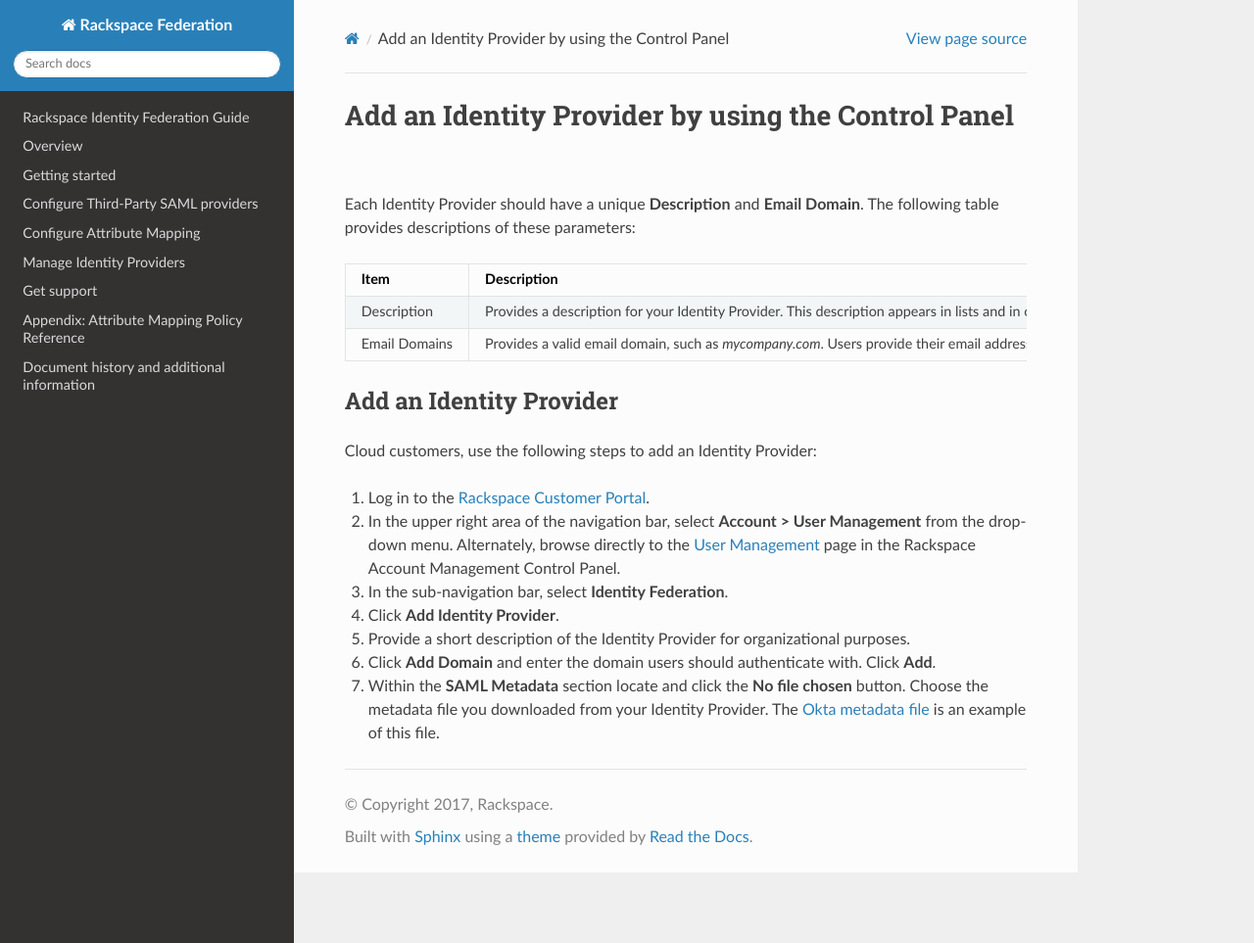
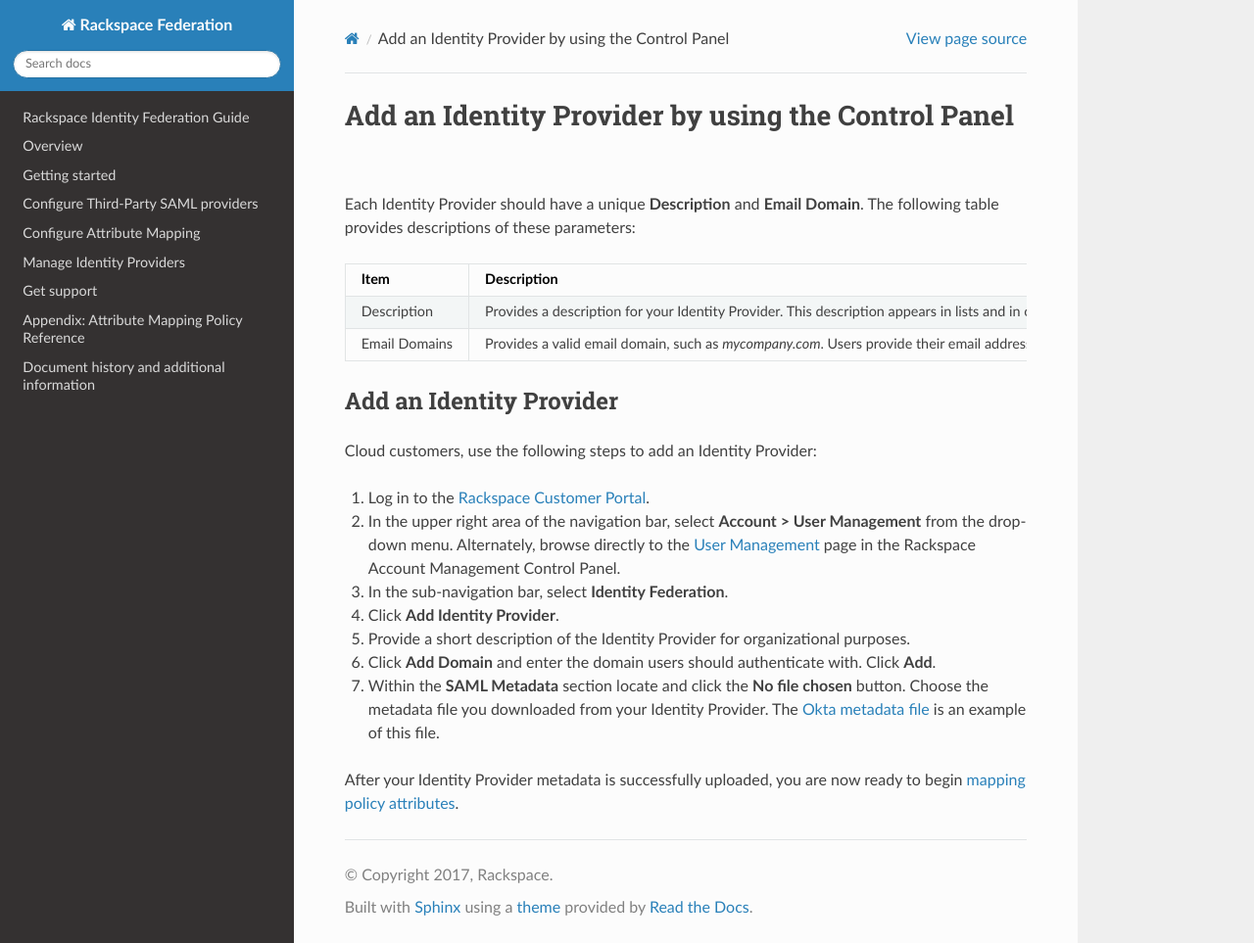
Before and after one commit to rackerlabs/docs-rackspace-federation, a Sphinx documentation site: the page built from doc/gettingstarted/add-idp-cp.rst, in a window 1280 px wide and 963 px high. Shown: the whole window at 98% size. Built offline with Sphinx 7.4.7 and the Read the Docs theme 2.0.0, drawn with Linux system fonts in a browser that asks for light colours; the version number could not be read and is left out.

Commit message:
final edit

```diff
--- a/doc/config-3p-saml/config-okta/okta-setup.rst
+++ b/doc/config-3p-saml/config-okta/okta-setup.rst
@@ -80,7 +80,7 @@
        section for additional details.
 
 10. Click **Next**. The next page can be filled out however you prefer and then
-    click **Finish.
+    click **Finish**.
 
 You have successfully added Rackspace Federation to your Okta account.
 
--- a/doc/gettingstarted/add-idp-cp.rst
+++ b/doc/gettingstarted/add-idp-cp.rst
@@ -46,3 +46,6 @@
 7. Within the **SAML Metadata** section locate and click the **No file chosen**
    button. Choose the metadata file you downloaded from your |idp|. The
    :ref:`Okta metadata file<okta-metadata>` is an example of this file.
+
+After your |idp| metadata is successfully uploaded, you are now ready to begin
+:ref:`mapping policy attributes<config-attribute-mapping-ug>`.
```
Also changed, not shown: other parts of doc/config-3p-saml/config-okta/okta-setup.rst (+2 -2 lines).
